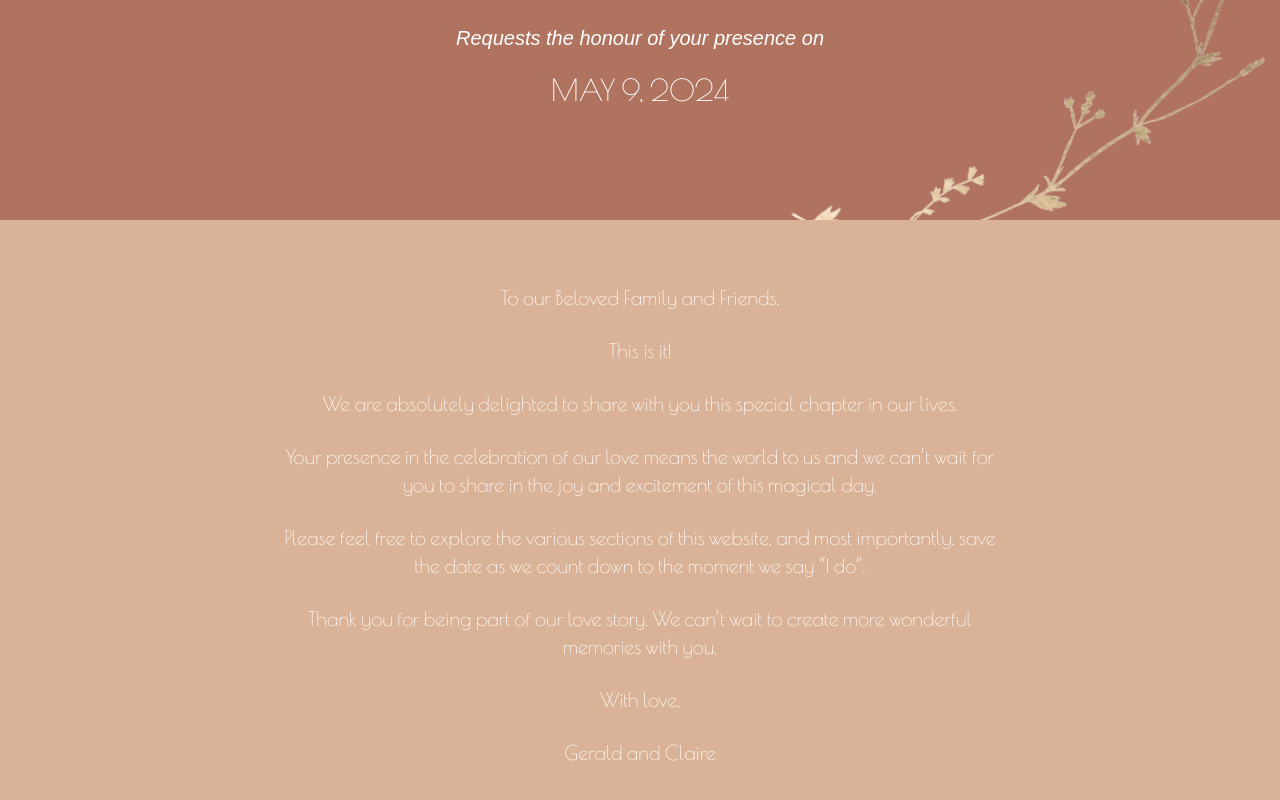
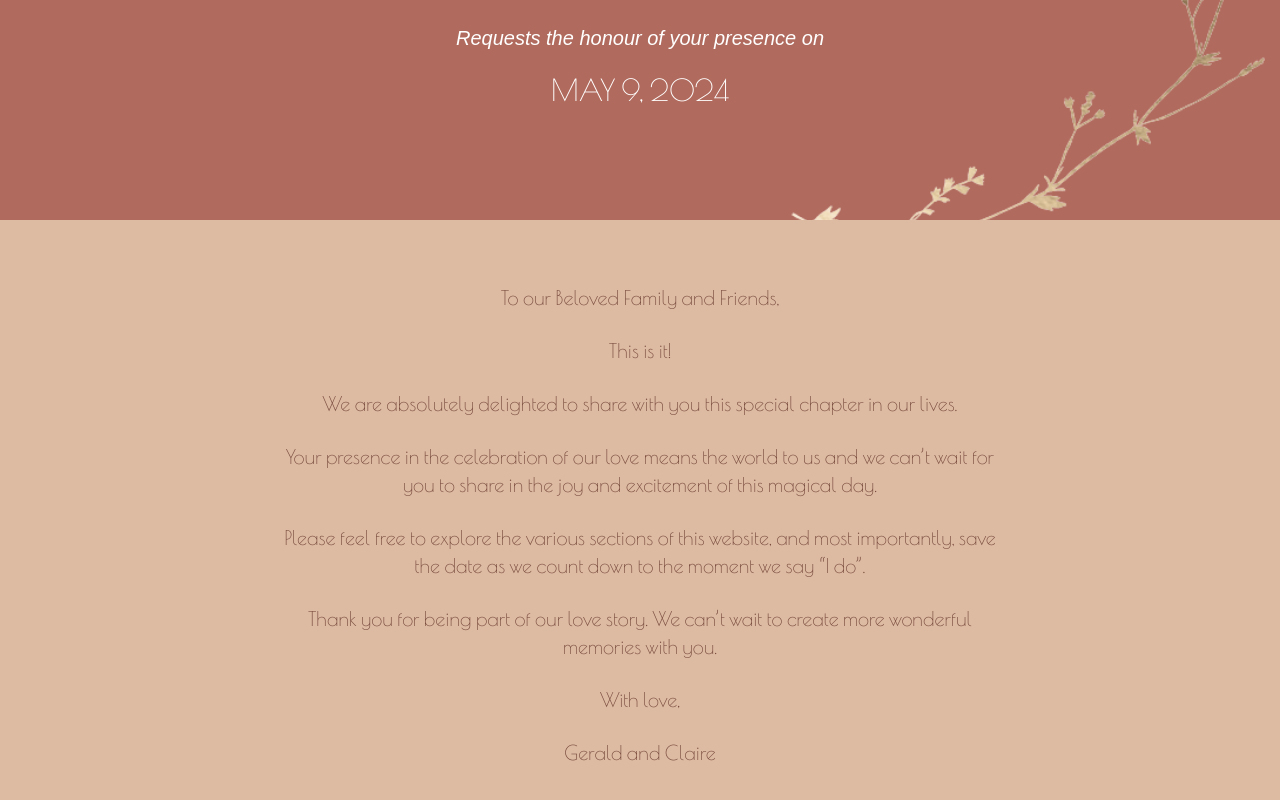
Before and after one commit to DonFacundo/wedding-rsvp, a Next.js app: page / in a window 1280 px wide. Shown: the part 346-1146 px from the top of the page. Built offline with nearby package versions, Linux system fonts and the light colour scheme; a web font is replaced by a local one.

Commit message:
Install framer motion and color chantes

```diff
--- a/app/globals.css
+++ b/app/globals.css
@@ -3,13 +3,13 @@
 @tailwind utilities;
 
 :root {
-  --background-rgb: 175, 115, 96;
+  --background-rgb: 177, 107, 94;
   --foreground-rgb: 0, 0, 0;
 }
 
 @media (prefers-color-scheme: dark) {
   :root {
-    --background-rgb: 175, 115, 96;
+    --background-rgb: 177, 107, 94;
     --foreground-rgb: 0, 0, 0;
   }
 }
--- a/app/page.tsx
+++ b/app/page.tsx
@@ -26,32 +26,32 @@ export default function Home() {
         </h1>
       </div>
 
-      <div className="w-full min-h-96 py-16 bg-secondary flex flex-col items-center text-white px-12">
+      <div className="w-full min-h-96 py-16 bg-secondary flex flex-col items-center text-secondary px-12">
         <article className="prose text-center text-md md:text-xl">
-          <p className="text-white font-poiretone">
+          <p className="text-primary font-poiretone">
             To our Beloved Family and Friends,
           </p>
-          <p className="text-white font-poiretone">This is it!</p>
-          <p className="text-white font-poiretone">
+          <p className="text-primary font-poiretone">This is it!</p>
+          <p className="text-primary font-poiretone">
             We are absolutely delighted to share with you this special chapter
             in our lives.
           </p>
-          <p className="text-white font-poiretone">
+          <p className="text-primary font-poiretone">
             Your presence in the celebration of our love means the world to us
             and we can’t wait for you to share in the joy and excitement of this
             magical day.
           </p>
-          <p className="text-white font-poiretone">
+          <p className="text-primary font-poiretone">
             Please feel free to explore the various sections of this website,
             and most importantly, save the date as we count down to the moment
             we say “I do”.
           </p>
-          <p className="text-white font-poiretone">
+          <p className="text-primary font-poiretone">
             Thank you for being part of our love story. We can’t wait to create
             more wonderful memories with you.
           </p>
-          <p className="text-white font-poiretone">With love,</p>
-          <p className="text-white font-poiretone">Gerald and Claire</p>
+          <p className="text-primary font-poiretone">With love,</p>
+          <p className="text-primary font-poiretone">Gerald and Claire</p>
 
           {/* <p className="text-white font-poiretone">
             Zombies reversus ab inferno, nam malum cerebro. De carne animata
--- a/package.json
+++ b/package.json
@@ -9,6 +9,7 @@
     "lint": "next lint"
   },
   "dependencies": {
+    "framer-motion": "^11.0.3",
     "next": "14.1.0",
     "react": "^18",
     "react-dom": "^18"
--- a/tailwind.config.ts
+++ b/tailwind.config.ts
@@ -21,13 +21,13 @@ const config: Config = {
         weddingtheme: {
           primary: "#774a3c",
 
-          secondary: "#D9B297",
+          secondary: "#ddbaa2",
 
           accent: "#006da9",
 
           neutral: "#110a17",
 
-          "base-100": "#AF7360",
+          "base-100": "#6b4336",
 
           info: "#00dbff",
 
```
Also changed, not shown: 1 other file (tests, documents, lock files or other folders).
